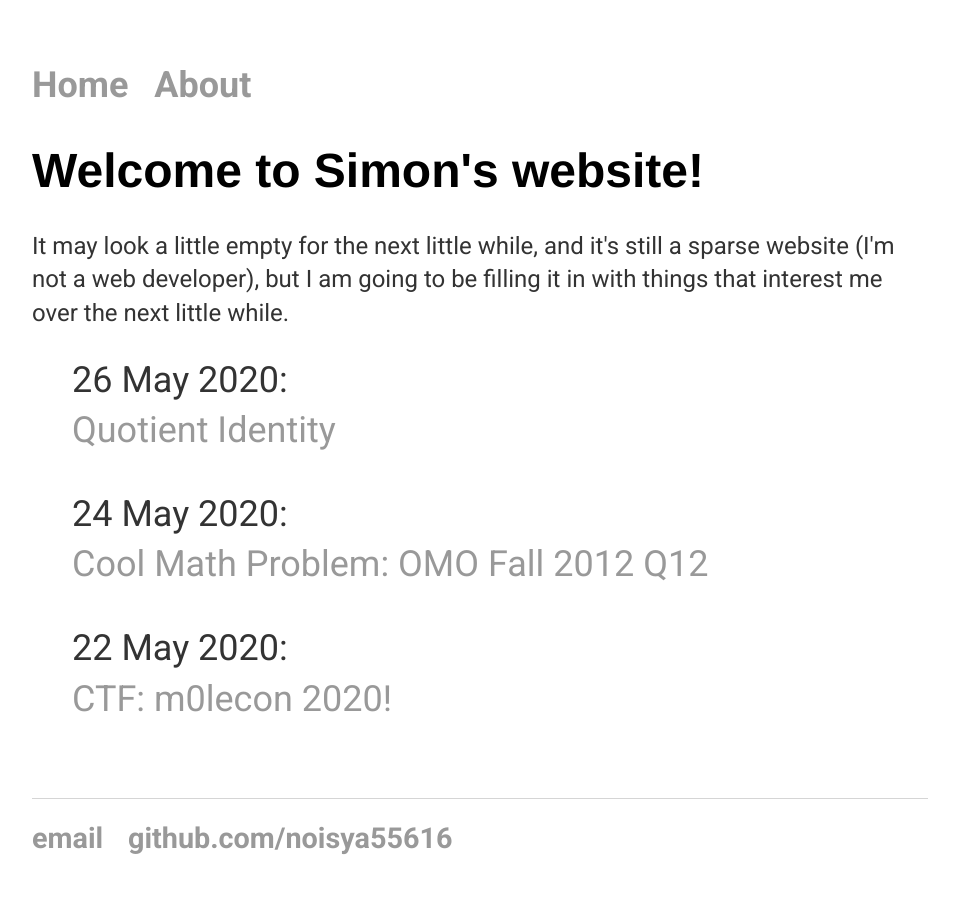
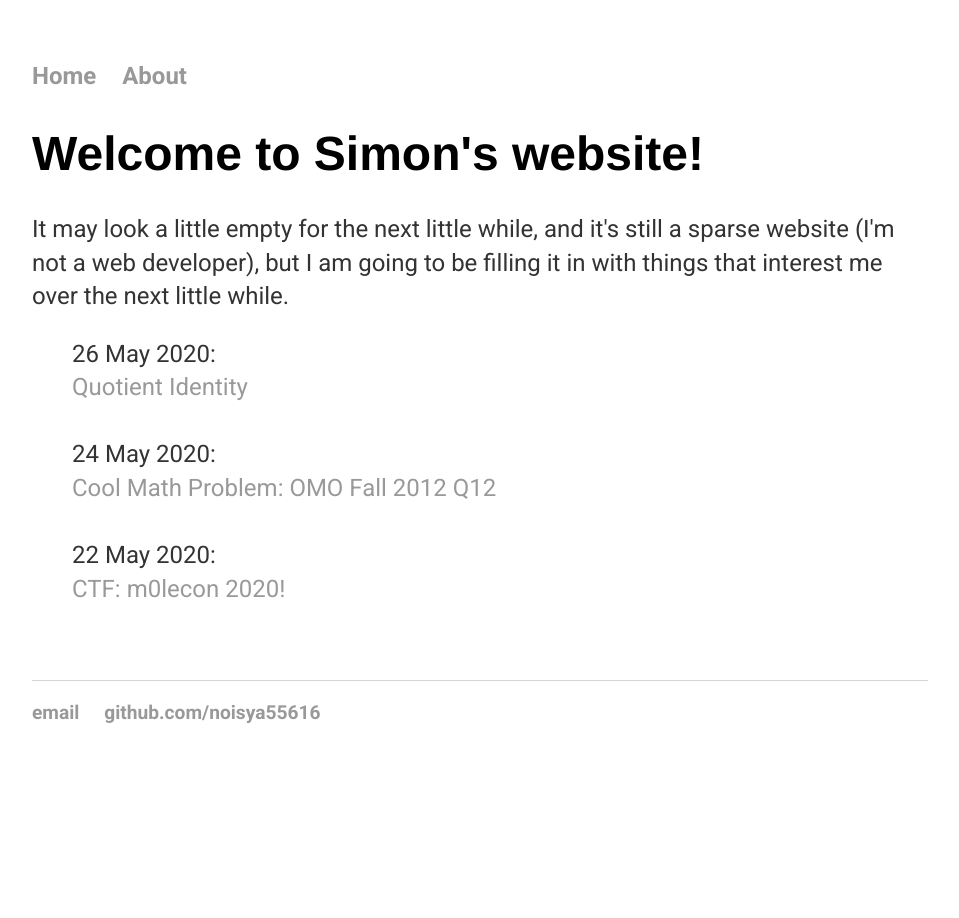
Before and after one commit to shangmingwu/noisya55616.github.io-archive, a Jekyll site: the page built from index.html, in a window 1280 px wide. Shown: the whole page, without its empty margins (160-1119 px from the left). Built offline with Jekyll 4.4.1, drawn with Linux system fonts in a browser that asks for light colours.

Commit message:
Update main.css

```diff
--- a/css/main.css
+++ b/css/main.css
@@ -46,12 +46,10 @@
     line-height: 1.4em;
     color: #333;
 }
-ul li{
+ul {
 	font-family: 'Roboto', 'Helvetica';
-    font-size: 1.5em;
-    line-height: 1.4em;
-    color: #333;
 }
+
 footer {
 	font-family: 'Roboto', 'Helvetica';
     border-top: 1px solid #d5d5d5;
```
